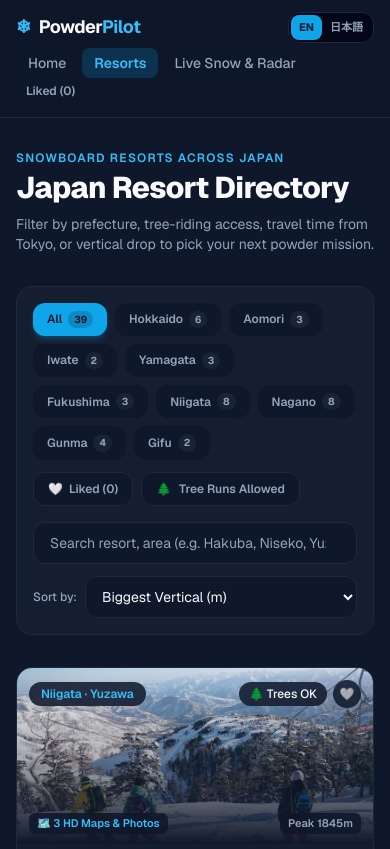
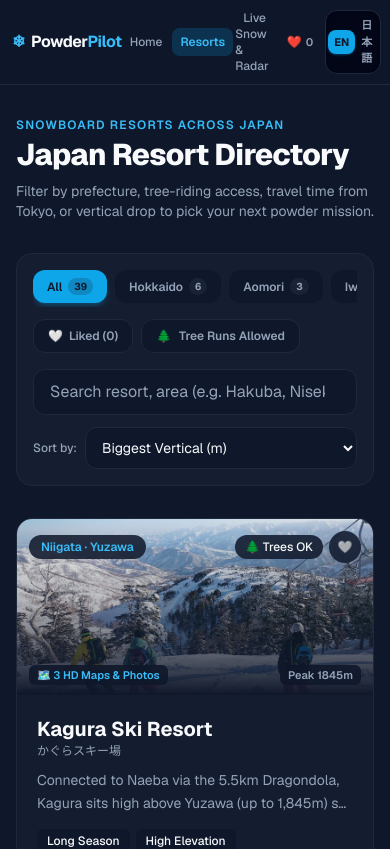
Before and after one commit to pujankhatri1689/powderpilot-japan, a Next.js app: page /resorts in a window 390 px wide. Shown: the top 849 px of the page. Built offline with nearby package versions, Linux system fonts and the light colour scheme.

Commit message:
feat(mobile): add thumb-scrollable rails, compact header, fix tab offsets, and eliminate ESLint warnings

```diff
--- a/src/app/globals.css
+++ b/src/app/globals.css
@@ -11,3 +11,12 @@
 html {
   color-scheme: dark;
 }
+
+/* Hide scrollbars for clean horizontal swipe containers */
+.no-scrollbar::-webkit-scrollbar {
+  display: none;
+}
+.no-scrollbar {
+  -ms-overflow-style: none;
+  scrollbar-width: none;
+}
--- a/src/components/ConditionsDashboard.tsx
+++ b/src/components/ConditionsDashboard.tsx
@@ -282,8 +282,8 @@
         </div>
       )}
 
-      {/* Region Filter Pills with live mountain count badges */}
-      <div className="mb-6 flex flex-wrap gap-2">
+      {/* Region Filter Pills with live mountain count badges (thumb-scrollable on mobile) */}
+      <div className="mb-6 flex overflow-x-auto no-scrollbar items-center gap-2 pb-1 sm:flex-wrap sm:pb-0">
         {(["All", ...REGIONS] as const).map((region) => {
           const active = selectedRegion === region;
           const count =
@@ -296,7 +296,7 @@
               key={region}
               type="button"
               onClick={() => setSelectedRegion(region)}
-              className={`inline-flex items-center gap-1.5 rounded-xl px-4 py-2 text-xs font-semibold transition sm:text-sm ${
+              className={`inline-flex shrink-0 items-center gap-1.5 rounded-xl px-3.5 py-2 text-xs font-semibold transition sm:px-4 sm:text-sm ${
                 active
                   ? "bg-ice-deep text-charcoal shadow-md shadow-ice-deep/25 font-bold"
                   : "border border-charcoal-light bg-charcoal-light/40 text-snow-muted hover:text-snow"
@@ -406,10 +406,11 @@
                 ) : null}
               </div>
 
-              {/* 7-Day Daily Snowfall Bar Chart */}
+              {/* 7-Day Daily Snowfall Bar Chart (responsive rail on mobile) */}
               {weather && (
                 <div className="mt-4 border-t border-charcoal-light pt-4">
-                  <div className="grid grid-cols-7 gap-2">
+                  <div className="overflow-x-auto no-scrollbar pb-1">
+                    <div className="grid min-w-[330px] grid-cols-7 gap-1.5 sm:min-w-0 sm:gap-2">
                       {weather.daily.map((day) => {
                         const heightPct = Math.min(
                           100,
@@ -422,7 +423,7 @@
                         return (
                           <div
                             key={day.date}
-                          className="flex flex-col items-center rounded-xl bg-charcoal/75 p-2 text-center"
+                            className="flex flex-col items-center rounded-xl bg-charcoal/75 p-1.5 text-center sm:p-2"
                           >
                           <span className="text-[11px] font-medium text-snow-muted">
                             {dayLabel}
@@ -465,6 +466,7 @@
                     })}
                   </div>
                 </div>
+              </div>
             )}
             </div>
           );
--- a/src/components/Navbar.tsx
+++ b/src/components/Navbar.tsx
@@ -19,13 +19,11 @@
 
   return (
     <header className="sticky top-0 z-50 border-b border-charcoal-light bg-charcoal/90 backdrop-blur-md">
-      <nav className="mx-auto flex max-w-6xl flex-col gap-2.5 px-4 py-3 sm:flex-row sm:items-center sm:justify-between sm:px-6">
-        {/* Left: Brand Logo + Mobile Language Controls */}
-        <div className="flex items-center justify-between gap-2">
-          <div className="flex items-center gap-2.5">
+      <nav className="mx-auto flex max-w-6xl items-center justify-between px-3 py-2.5 sm:px-6 sm:py-3">
+        {/* Left: Brand Logo */}
         <Link
           href="/"
-              className="flex items-center gap-2 text-lg font-bold tracking-tight text-snow transition hover:opacity-90"
+          className="flex items-center gap-1.5 text-base font-bold tracking-tight text-snow transition hover:opacity-90 sm:gap-2 sm:text-lg"
         >
           <span aria-hidden className="text-ice">
             ❄
@@ -34,38 +32,10 @@
             Powder<span className="text-ice">Pilot</span>
           </span>
         </Link>
-          </div>
 
-          {/* Mobile Top-Right Language Switcher */}
-          <div
-            role="group"
-            aria-label={t.nav.langLabel}
-            className="inline-flex items-center rounded-xl border border-charcoal-light bg-charcoal-dark p-0.5 sm:hidden"
-          >
-            {LANGUAGE_OPTIONS.map((opt) => {
-              const active = lang === opt.code;
-              return (
-                <button
-                  key={opt.code}
-                  type="button"
-                  onClick={() => setLang(opt.code)}
-                  title={opt.fullLabel}
-                  className={`rounded-lg px-2 py-1 text-[11px] font-bold transition ${
-                    active
-                      ? "bg-ice-deep text-charcoal shadow-sm"
-                      : "text-snow-muted hover:text-snow"
-                  }`}
-                >
-                  {opt.shortLabel}
-                </button>
-              );
-            })}
-          </div>
-        </div>
-
-        {/* Right: Navigation Links + Favorites + Desktop Top-Right Language Selector */}
-        <div className="flex flex-wrap items-center justify-between gap-2 sm:justify-end">
-          <ul className="flex flex-wrap items-center gap-1 text-sm font-medium">
+        {/* Right: Navigation Links + Favorites + Language Selector */}
+        <div className="flex items-center gap-1 sm:gap-2.5">
+          <ul className="flex items-center gap-0.5 text-xs font-medium sm:gap-1 sm:text-sm">
             {navLinks.map((link) => {
               const isActive =
                 link.href === "/"
@@ -77,7 +47,7 @@
                 <li key={link.href}>
                   <Link
                     href={link.href}
-                    className={`rounded-lg px-3 py-1.5 transition-colors ${
+                    className={`rounded-lg px-2 py-1.5 transition-colors sm:px-3 sm:py-1.5 ${
                       isActive
                         ? "bg-ice-deep/20 font-semibold text-ice"
                         : "text-snow-muted hover:bg-charcoal-light hover:text-snow"
@@ -93,30 +63,25 @@
             <li>
               <Link
                 href="/resorts?favorites=true"
-                className={`inline-flex items-center gap-1.5 rounded-lg px-2.5 py-1.5 text-xs font-semibold transition ${
+                className={`inline-flex items-center gap-1 rounded-lg px-2 py-1.5 text-xs font-semibold transition sm:px-2.5 ${
                   favoritesCount > 0
                     ? "bg-rose-500/10 text-rose-400 hover:bg-rose-500/20"
                     : "text-snow-muted hover:bg-charcoal-light hover:text-snow"
                 }`}
                 title={t.nav.savedTooltip}
               >
-                <span>{t.directory.likedBtn(favoritesCount)}</span>
+                <span>❤️</span>
+                <span className="text-[11px] sm:text-xs">{favoritesCount}</span>
               </Link>
             </li>
           </ul>
 
-          {/* Desktop Top-Right Language Switcher (EN · 日本語 · 中文) */}
+          {/* Compact Responsive Language Switcher */}
           <div
             role="group"
             aria-label={t.nav.langLabel}
-            className="hidden items-center gap-0.5 rounded-xl border border-charcoal-light bg-charcoal-dark p-1 shadow-inner sm:inline-flex"
+            className="inline-flex items-center rounded-xl border border-charcoal-light bg-charcoal-dark p-0.5 shadow-inner sm:p-1"
           >
-            <span
-              aria-hidden
-              className="pl-2 pr-1 text-xs text-snow-muted select-none"
-            >
-              🌐
-            </span>
             {LANGUAGE_OPTIONS.map((opt) => {
               const active = lang === opt.code;
               return (
@@ -125,7 +90,7 @@
                   type="button"
                   onClick={() => setLang(opt.code)}
                   title={opt.fullLabel}
-                  className={`rounded-lg px-2.5 py-1 text-xs font-bold transition ${
+                  className={`rounded-lg px-1.5 py-1 text-[11px] font-bold transition sm:px-2.5 sm:text-xs ${
                     active
                       ? "bg-ice-deep text-charcoal shadow-sm shadow-ice-deep/30"
                       : "text-snow-muted hover:bg-charcoal-light hover:text-snow"
--- a/src/components/ResortDetailTabs.tsx
+++ b/src/components/ResortDetailTabs.tsx
@@ -154,8 +154,8 @@
       {/* 5 Focused Section Tabs (Overview is Default) */}
       <div className="mt-4">
         {/* Sticky / Surfable Section Tab Bar */}
-        <div className="sticky top-[57px] z-30 -mx-2 rounded-2xl border border-charcoal-light bg-charcoal/95 p-2 shadow-xl backdrop-blur-md">
-          <div className="flex flex-wrap gap-1.5">
+        <div className="sticky top-[53px] z-30 -mx-2 rounded-2xl border border-charcoal-light bg-charcoal/95 p-1.5 shadow-xl backdrop-blur-md sm:top-[58px] sm:p-2">
+          <div className="flex overflow-x-auto no-scrollbar gap-1.5 pb-0.5 sm:flex-wrap sm:pb-0">
             {tabs.map((tab) => {
               const isActive = activeTab === tab.id;
               return (
@@ -163,7 +163,7 @@
                   key={tab.id}
                   type="button"
                   onClick={() => setActiveTab(tab.id)}
-                  className={`flex flex-1 items-center justify-center whitespace-nowrap rounded-xl px-3.5 py-2.5 text-xs font-bold transition sm:flex-initial sm:text-sm ${
+                  className={`flex shrink-0 items-center justify-center whitespace-nowrap rounded-xl px-3.5 py-2 text-xs font-bold transition sm:flex-initial sm:py-2.5 sm:text-sm ${
                     isActive
                       ? "bg-ice-deep text-charcoal shadow-md shadow-ice-deep/25"
                       : "bg-charcoal-light/40 text-snow-muted hover:bg-charcoal-light hover:text-snow"
--- a/src/components/ResortDirectory.tsx
+++ b/src/components/ResortDirectory.tsx
@@ -2,7 +2,7 @@
 
 import Link from "next/link";
 import { useSearchParams } from "next/navigation";
-import { useEffect, useMemo, useState } from "react";
+import { useMemo, useState } from "react";
 import { useFavorites } from "@/context/FavoritesContext";
 import { useLanguage } from "@/context/LanguageContext";
 import { REGIONS, RESORTS, type Region } from "@/data/resorts";
@@ -29,18 +29,23 @@
   const [sortBy, setSortBy] = useState<SortKey>("vertical");
   const [visibleLimit, setVisibleLimit] = useState(18);
 
-  // Sync selectedRegion if URL query param changes
-  useEffect(() => {
-    const fromUrl = searchParams.get("region");
-    if (fromUrl && REGIONS.includes(fromUrl as Region)) {
-      setSelectedRegion(fromUrl as Region);
+  // Sync selectedRegion if URL query param changes during client navigation
+  const [prevUrlRegion, setPrevUrlRegion] = useState(() => searchParams.get("region"));
+  const currentUrlRegion = searchParams.get("region");
+  if (prevUrlRegion !== currentUrlRegion) {
+    setPrevUrlRegion(currentUrlRegion);
+    if (currentUrlRegion && REGIONS.includes(currentUrlRegion as Region)) {
+      setSelectedRegion(currentUrlRegion as Region);
     }
-  }, [searchParams]);
+  }
 
-  // Reset pagination limit when filters change
-  useEffect(() => {
+  // Reset pagination limit when filters change without cascading effect renders
+  const filterKey = `${selectedRegion}-${treeRunsOnly}-${showFavoritesOnly}-${searchQuery}-${sortBy}`;
+  const [prevFilterKey, setPrevFilterKey] = useState(filterKey);
+  if (prevFilterKey !== filterKey) {
+    setPrevFilterKey(filterKey);
     setVisibleLimit(18);
-  }, [selectedRegion, treeRunsOnly, showFavoritesOnly, searchQuery, sortBy]);
+  }
 
   const filteredResorts = useMemo(() => {
     const query = searchQuery.trim().toLowerCase();
@@ -121,8 +126,8 @@
       {/* Filter & Search Bar */}
       <div className="mb-8 flex flex-col gap-4 rounded-2xl border border-charcoal-light bg-charcoal-light/40 p-4 sm:p-5">
         <div className="flex flex-col gap-3 sm:flex-row sm:items-center sm:justify-between">
-          {/* Region Pills with live mountain count badges */}
-          <div className="flex flex-wrap items-center gap-2">
+          {/* Region Pills with live mountain count badges (thumb-scrollable on mobile) */}
+          <div className="flex overflow-x-auto no-scrollbar items-center gap-2 pb-1 sm:flex-wrap sm:pb-0">
             {(["All", ...REGIONS] as const).map((region) => {
               const active = selectedRegion === region;
               const count =
@@ -135,7 +140,7 @@
                   key={region}
                   type="button"
                   onClick={() => setSelectedRegion(region)}
-                  className={`inline-flex items-center gap-1.5 rounded-xl px-3.5 py-2 text-xs font-semibold transition sm:text-sm ${
+                  className={`inline-flex shrink-0 items-center gap-1.5 rounded-xl px-3.5 py-2 text-xs font-semibold transition sm:text-sm ${
                     active
                       ? "bg-ice-deep text-charcoal shadow-md shadow-ice-deep/25 font-bold"
                       : "bg-charcoal text-snow-muted hover:text-snow"
@@ -194,7 +199,7 @@
               value={searchQuery}
               onChange={(e) => setSearchQuery(e.target.value)}
               placeholder={t.directory.searchPlaceholder}
-              className="w-full rounded-xl border border-charcoal-light bg-charcoal px-4 py-2.5 text-sm text-snow placeholder-snow-muted focus:border-ice focus:outline-none"
+              className="w-full rounded-xl border border-charcoal-light bg-charcoal px-4 py-2.5 text-base text-snow placeholder-snow-muted focus:border-ice focus:outline-none sm:text-sm"
             />
           </div>
 
@@ -292,7 +297,8 @@
                         <button
                           type="button"
                           onClick={(e) => toggleFavorite(resort.slug, e)}
-                          className={`flex h-7 w-7 items-center justify-center rounded-full backdrop-blur-sm transition active:scale-90 ${
+                          aria-label="Toggle favorite"
+                          className={`flex h-8 w-8 items-center justify-center rounded-full backdrop-blur-sm transition active:scale-90 sm:h-7 sm:w-7 ${
                             isFavorite(resort.slug)
                               ? "bg-white text-rose-500 shadow-md shadow-charcoal/30"
                               : "bg-charcoal/85 text-snow/70 hover:bg-charcoal hover:text-rose-400"
```
Lines whose indentation alone changed are shown as unchanged.
